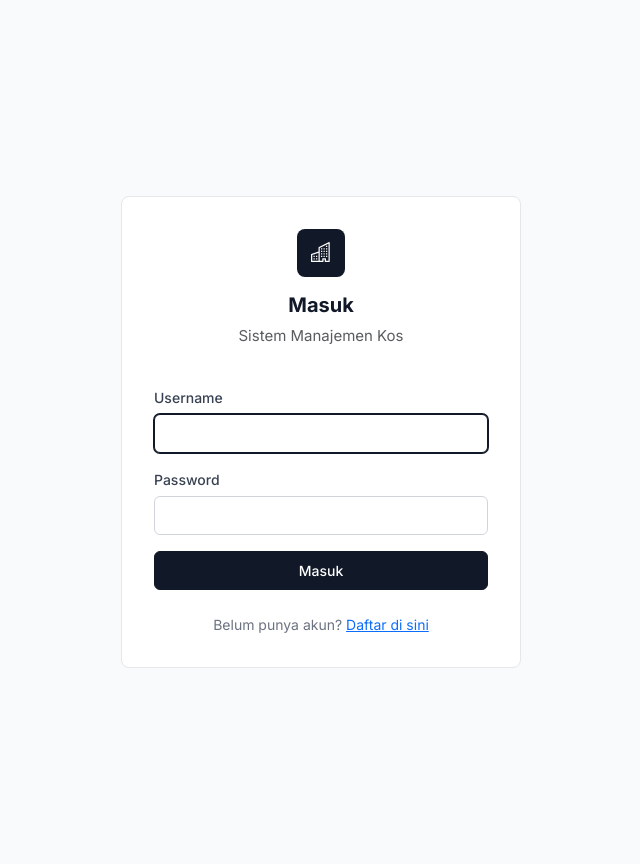
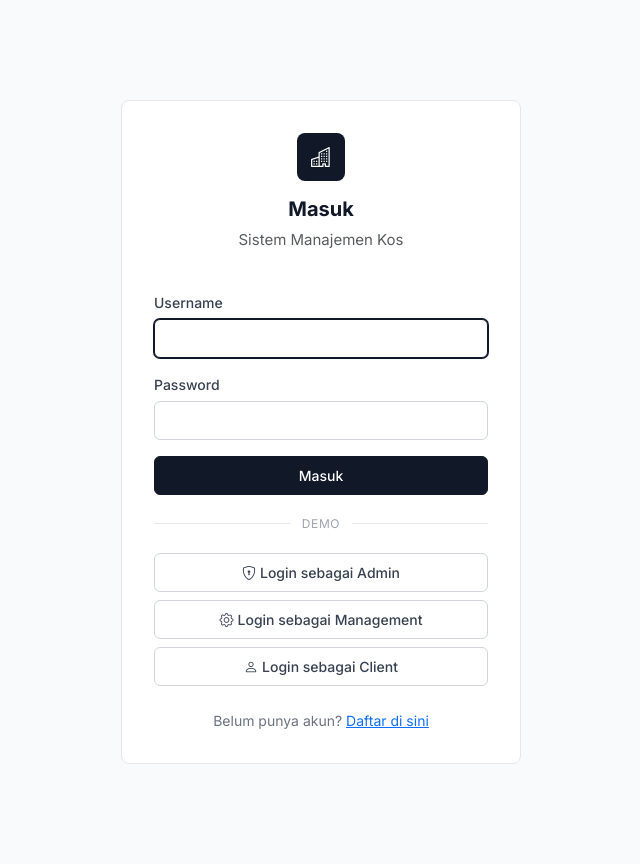
Before and after one commit to Gladbert/sistem_kos, a Flask app: page /auth/login in a window 1280 px wide. Shown: the whole page, without its empty margins (319-959 px from the left). Run offline with Flask 3, Linux system fonts and the light colour scheme.

Commit message:
feat: add demo quick-login buttons (admin, management, client)

```diff
--- a/templates/auth/login.html
+++ b/templates/auth/login.html
@@ -21,10 +21,59 @@
                 </div>
                 <button type="submit" class="btn btn-primary w-100">Masuk</button>
             </form>
+
+            <div class="divider"><span>demo</span></div>
+
+            <form method="POST" class="mb-2">
+                <input type="hidden" name="csrf_token" value="{{ csrf_token() }}">
+                <input type="hidden" name="username" value="admin">
+                <input type="hidden" name="password" value="admin123">
+                <button type="submit" class="btn btn-secondary w-100">
+                    <i class="bi bi-shield-lock me-1"></i>Login sebagai Admin
+                </button>
+            </form>
+            <form method="POST" class="mb-2">
+                <input type="hidden" name="csrf_token" value="{{ csrf_token() }}">
+                <input type="hidden" name="username" value="management">
+                <input type="hidden" name="password" value="mgmt123">
+                <button type="submit" class="btn btn-secondary w-100">
+                    <i class="bi bi-gear me-1"></i>Login sebagai Management
+                </button>
+            </form>
+            <form method="POST">
+                <input type="hidden" name="csrf_token" value="{{ csrf_token() }}">
+                <input type="hidden" name="username" value="budi">
+                <input type="hidden" name="password" value="client123">
+                <button type="submit" class="btn btn-secondary w-100">
+                    <i class="bi bi-person me-1"></i>Login sebagai Client
+                </button>
+            </form>
         </div>
         <div class="auth-footer">
             Belum punya akun? <a href="{{ url_for('auth.register') }}">Daftar di sini</a>
         </div>
     </div>
 </div>
+
+<style>
+    .divider {
+        display: flex;
+        align-items: center;
+        margin: 1.25rem 0;
+        color: var(--gray-400);
+        font-size: 0.75rem;
+        text-transform: uppercase;
+        letter-spacing: 0.05em;
+    }
+    .divider::before,
+    .divider::after {
+        content: '';
+        flex: 1;
+        height: 1px;
+        background: var(--gray-200);
+    }
+    .divider span {
+        padding: 0 0.75rem;
+    }
+</style>
 {% endblock %}
```
